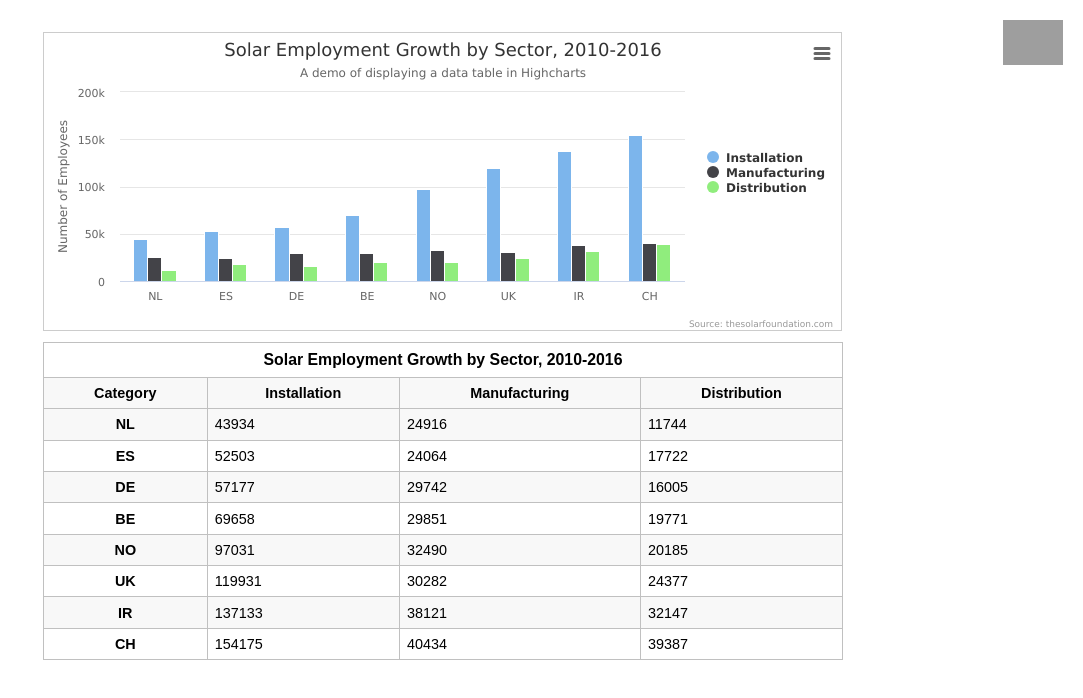
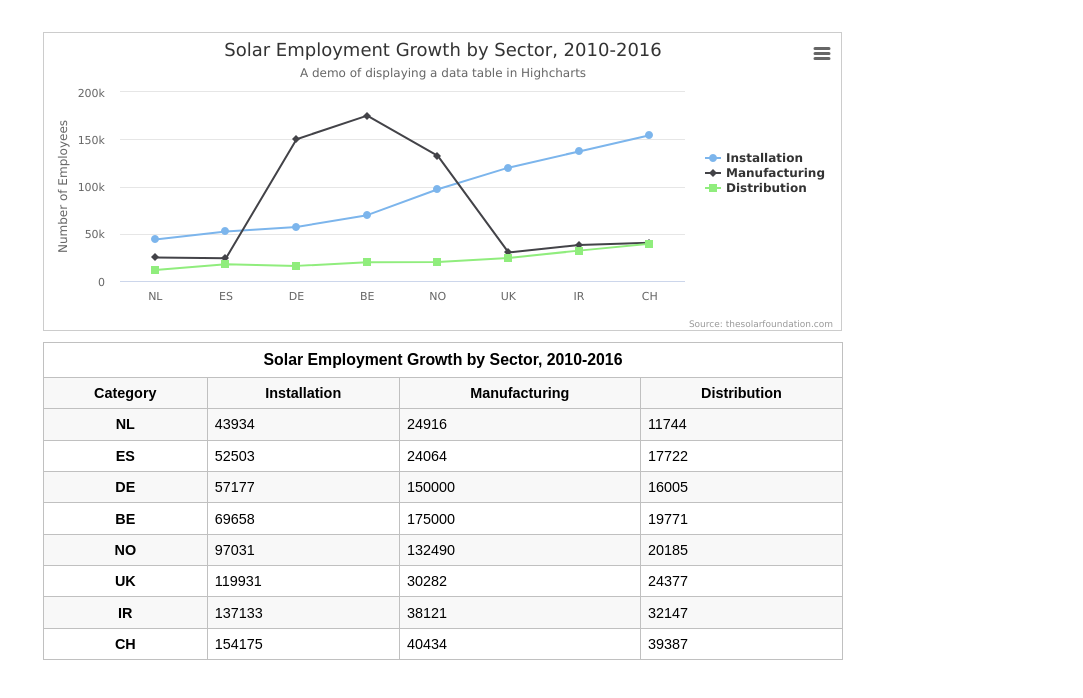
Before and after one commit to gvaartjes/highcharts-simple-sync-table, a website: page index.html in a window 1280 px wide. Both pictures are taken after a click on the element "Installation". Shown: the whole page, without its empty margins (197-1280 px from the left). Drawn offline with nearby package versions, Linux system fonts and the light colour scheme; grey boxes are pictures that could not be loaded.

Commit message:
Updated from Glitch again

```diff
--- a/index.html
+++ b/index.html
@@ -1,7 +1,7 @@
 <!DOCTYPE html>
 <html lang="en">
   <head>
-    <title>Highchart-sync-table!</title>
+    <title>Highcharts Sync table</title>
     <meta charset="utf-8">
     <meta http-equiv="X-UA-Compatible" content="IE=edge">
     <meta name="viewport" content="width=device-width, initial-scale=1">
@@ -20,11 +20,5 @@
     <script src="https://code.highcharts.com/highcharts.js"></script>
     <script src="https://code.highcharts.com/modules/exporting.js"></script>
     <script src="https://code.highcharts.com/modules/export-data.js"></script>
-
-    <!-- include the Glitch button to show what the webpage is about and
-          to make it easier for folks to view source and remix -->
-    <a href="https://demo-sync-chart-table-select.glitch.me/">
-      <img src="https://cdn.glitch.com/3fd2e3a7-3145-4c1d-9480-32a2e6a6963a%2Flogo-day.svg?1490800908258"
-       style="position:fixed;top:20px;right:20px;width:60px;"></img></a>
   </body>
 </html>
--- a/script.js
+++ b/script.js
@@ -1,7 +1,7 @@
-/**
- * Copyright (C) 2019 Gert Vaartjes
- *
- * DEMO for showing how to synchronize selected points in the chart with table cells and vice versa
+'use strict';
+/*global Highcharts*/
+
+/* DEMO for showing how to synchronize selected points in the chart with table cells and vice versa
  *
  * TODO: toggle hiding series through the legend, recreates the table. Then the variables holding the elements are lost.
  * Should refine the the demo a bit, and define the variables on the fly. Legend click is now disables
@@ -15,29 +15,82 @@ const getCell = (trIdx, idx) => {
 // turn html collection into array
 const htmlCollectionToArray = (nodes) => Array.prototype.slice.call(nodes);
 
+// attach eventlistener to array of HTML elements
+const attachEventListenerToElements = (elementsArr, eventName, listener) => {
+    elementsArr.forEach(elem => elem.addEventListener(eventName, listener))
+}
+
 // get the array of headers
-const getHHeaders = () => htmlCollectionToArray(document.querySelectorAll("#highcharts-data-table-0 thead th")).map(x => x.innerHTML);
-const getVHeaders = () => htmlCollectionToArray(document.querySelectorAll("#highcharts-data-table-0 tbody th")).map(x => x.innerHTML);
+const getHHeaders = () => htmlCollectionToArray(
+  document.querySelectorAll("#highcharts-data-table-0 thead th")).map(x => x.innerHTML);
+const getVHeaders = () => htmlCollectionToArray(
+  document.querySelectorAll("#highcharts-data-table-0 tbody th")).map(x => x.innerHTML);
 
-const getSelectedCell = () => Array.prototype.slice.call(document.querySelectorAll('#highcharts-data-table-0 tbody .selected'));
+const getTableCellsForColumn = (elem) => {
+    // Get the cells in the row except for the first cell containing category label
+    let cellsInRow = htmlCollectionToArray(document.querySelectorAll('#highcharts-data-table-0 tr')).slice(1);
+    // build array with cells for index in every row
+    return cellsInRow.reduce((acc,curr)=> {
+      let c = curr.children.item(elem.cellIndex);
+      acc.push(c);
+      return acc;
+    }, []);
+  }
 
 let vHeaders, hHeaders;
 
-// function for selecting the table cell corresponding the selected datapoint in the chart
-const selectCell = function () {
-  // deselect previous cell, if exist
-  getSelectedCell().map(x => x.classList.remove('selected'));
+/**
+* function for selecting the table cells corresponding the selected datapoints in the chart
+*/
+const selectTableCell = function (point) {
 
   vHeaders = vHeaders ? vHeaders : getVHeaders();
   hHeaders = hHeaders ? hHeaders : getHHeaders();
 
-  let selected = getCell(vHeaders.indexOf(this.category),hHeaders.indexOf(this.series.name));
-  selected.classList.add('selected');
+  let selected = getCell(vHeaders.indexOf(point.category),hHeaders.indexOf(point.series.name));
+  // remove or add the classname on the element to select/deselect the tablecell
+  DOMTokenList.prototype[point.selected? 'remove' : 'add'].apply(selected.classList, ['selected']);
+};
+
+const updateSelectionOfSeriesPoint = (chart, tableCellArr) => {
+    tableCellArr.forEach((cell) => {
+      let cellIdx = cell.cellIndex;
+      let point = chart.series[cellIdx -1].points[cell.parentNode.rowIndex -1];
+      // contains classList selected, then deselect point and v.v.
+      point.select(!cell.classList.contains('selected'),true);
+    })
+
 }
 
-const selectSeriesPoint = (rowIdx, colIdx) => {
+/**
+ * selected area in chart is used to filter which series points fall within the selected area
+ * Normally used to zoom in, but we return false to prevent that happening
+ */
+function selectPointsByDrag(e) {
+    // Select points
+    Highcharts.each(this.series, function (series) {
+        Highcharts.each(series.points, function (point) {
+            if (point.x >= e.xAxis[0].min && point.x <= e.xAxis[0].max &&
+                    point.y >= e.yAxis[0].min && point.y <= e.yAxis[0].max) {
+                point.select(true,true);
+            }
+        });
+    });
 
-};
+    return false; // Don't zoom
+}
+
+/**
+ * On click, unselect all points
+ */
+function unselectByClick() {
+    var points = this.getSelectedPoints();
+    if (points.length > 0) {
+        Highcharts.each(points, function (point) {
+            point.select(false, true);
+        });
+    }
+}
 
 document.addEventListener('DOMContentLoaded', () => {
 
@@ -60,7 +113,13 @@ document.addEventListener('DOMContentLoaded', () => {
       borderWidth: 1,
       borderColor: "#ccc",
       spacingBottom: 30,
-      type: 'column'
+      type: 'line',
+      events: {
+            selection: selectPointsByDrag,
+            click: unselectByClick
+        },
+      // necesssary to be able to select by dragging
+      zoomType: 'xy'
     },
 
     yAxis: {
@@ -83,13 +142,20 @@ document.addEventListener('DOMContentLoaded', () => {
         pointPadding:0,
         point: {
           events: {
-            select: selectCell
+            select: function(e) {
+              selectTableCell(this);
+            },
+            unselect: function(e) {
+              selectTableCell(this);
+            }
           }
         },
-        states: {
-          select: {
-            color: 'tomato',
-            borderColor: 'black'
+        marker: {
+          states: {
+            select: {
+              fillColor: 'tomato',
+              borderColor: 'green'
+            }
           }
         },
         events: {
@@ -105,7 +171,7 @@ document.addEventListener('DOMContentLoaded', () => {
       },
       {
         name: "Manufacturing",
-        data: [24916, 24064, 29742, 29851, 32490, 30282, 38121, 40434]
+        data: [24916, 24064, 150000, 175000, 132490, 30282, 38121, 40434]
       },
       {
         name: "Distribution",
@@ -118,16 +184,24 @@ document.addEventListener('DOMContentLoaded', () => {
     }
   });
 
-  // Event listener and attach function to highlight corresponding datapoint in the chart when slecting a table cell
-  document.querySelector("#highcharts-data-table-0 tbody").addEventListener("click",
-   function(e) {
-    let cellIdx = e.target.cellIndex
+  // Attach eventListeners for the table cells holding the point values
+  attachEventListenerToElements(htmlCollectionToArray(
+    document.querySelectorAll('#highcharts-data-table-0 td.number')), 'click',function (e) {
+     updateSelectionOfSeriesPoint(chart, [e.target]);
+  })
 
-    // prevent selecting category column
-    if (cellIdx < 1) { e.preventDefault(); return false;}
+  // Attach eventListeners for the category table cells
+  attachEventListenerToElements(htmlCollectionToArray(
+    document.querySelectorAll('#highcharts-data-table-0 th.text[scope=row]')), 'click',function (e) {
+    // create array of related cells for clicked category in the table and toggle selection
+    // for these. Shift removes the first table cell in the table row.
+    updateSelectionOfSeriesPoint(chart, htmlCollectionToArray(e.target.parentElement.children).slice(1));
+  })
 
-    let point = chart.series[cellIdx -1].points[e.target.parentNode.rowIndex -1];
-    point.select(true);
-  });
-
+  // Attach eventListeners for the cells selected by column click
+  attachEventListenerToElements(htmlCollectionToArray(
+    document.querySelector('#highcharts-data-table-0 tr').children).slice(1), 'click', function (e) {
+    let colCells = getTableCellsForColumn(e.target);
+    updateSelectionOfSeriesPoint(chart, colCells);
+  })
 });
```
